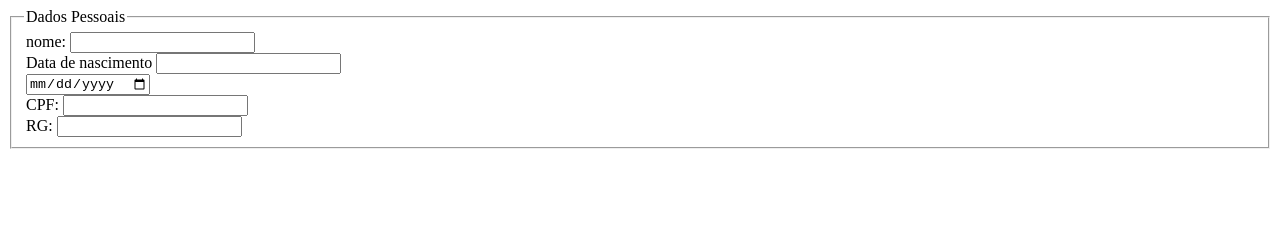
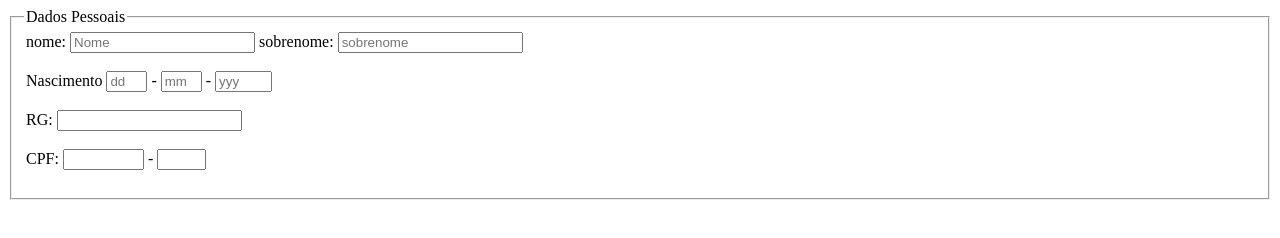
Before and after one commit to Trinkatdot/ti113_HTML, a plain HTML site: page formulario1.html in a window 1280 px wide. Drawn offline with Linux system fonts and the light colour scheme.

```diff
--- a/formulario1.html
+++ b/formulario1.html
@@ -12,17 +12,21 @@
                 <legend>
 
                     <label for="txt_nome">nome:</label>
-                    <input required type="text" name="txt_nome" id="" txt_nome"><br>
+                    <input placeholder="Nome"  required type="text" name="txt_nome" id="" txt_nome">
+                    <label for="txt_sobrenome">sobrenome:</label>
+                    <input placeholder="sobrenome"  required type="text" name="txt_nome" id="" txt_nome"><br><br>
 
-                    <label for="dt_nascimento">Data de nascimento</label>
-                    <input type="day" name="dt_nascimento" id="dt_nascimento"><br>
-                    <input type="date" name="dt_nascimento" id="dt_nascimento"><br>
+                    <label for="dt_nascimento">Nascimento</label>
+                    <input size="2px" placeholder="dd" ="text" name="dd" id="dd"> -
+                    <input size="2px" placeholder="mm" type="text" name="mm" id="mm"> -
+                    <input size="4px" placeholder="yyy" type="text" name="yyyy" id="yyyy"><br><br>
+
+                    <label for="txt_rg">RG:</label>
+                    <input type="text" name="rg" id="txt_rg"><br><br>
 
                     <label for="txt_cpf">CPF:</label>
-                    <input type="text" name="cpf" id="txt_cpf"><br>
-
-                    <label for="txt_rg">RG:</label>
-                    <input type="text" name="rg" id="txt_rg"><br>
+                    <input size="7px"  type="text" name="cpf" id="txt_cpf"> -
+                    <input size="3px"  type="text" name="cpf" id="txt_cpf"><br><br>
                 </legend>
             </fieldset>
         </form>
```
